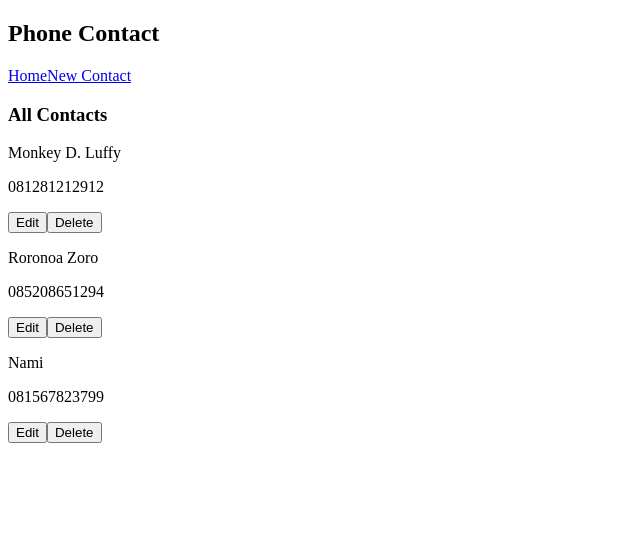
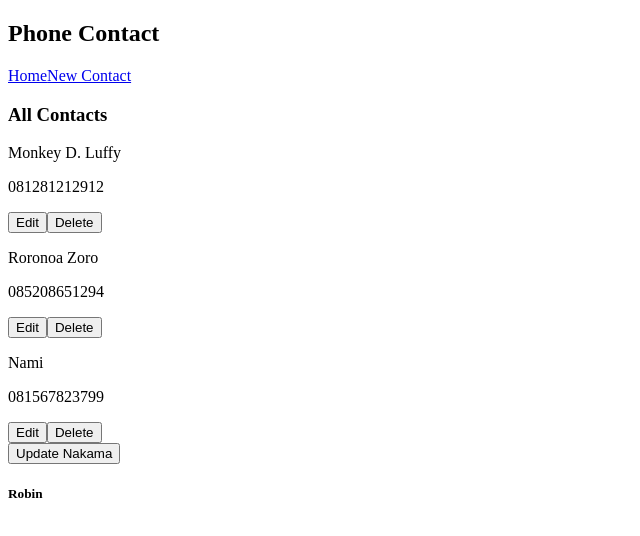
Before and after one commit to haerulmutakin/phone-contact-manager, a React (Create React App) app: page / in a window 1280 px wide. Shown: the top 536 px of the page, without its empty margins (0-640 px from the left). Built offline with nearby package versions, Linux system fonts and the light colour scheme; the HTML template or start-up script is replaced by a standard one.

Commit message:
epsiode 11: useEffect Hook

```diff
--- a/src/Home.js
+++ b/src/Home.js
@@ -1,4 +1,4 @@
-import { useState } from 'react';
+import { useState, useEffect } from 'react';
 import ContactList from './ContactList';
 
 const Home = () => {
@@ -14,9 +14,23 @@ const Home = () => {
         setContacts(filteredContacts);
     }
 
+    const [nakama, setNakama] = useState('Robin');
+
+    console.log('component is rendered');
+
+    useEffect(() => {
+        console.log('useEffect 1 is called');
+    }, [contacts]);
+
+    useEffect(() => {
+        console.log('useEffect 2 is called');
+    }, [nakama]);
+
     return (
         <div className="home">
            <ContactList contacts={contacts} title="All Contacts" onDelete={handleDelete} />
+           <button onClick={() => setNakama('Franky')}>Update Nakama</button>
+           <h5>{ nakama }</h5>
         </div>
      );
 }
```
